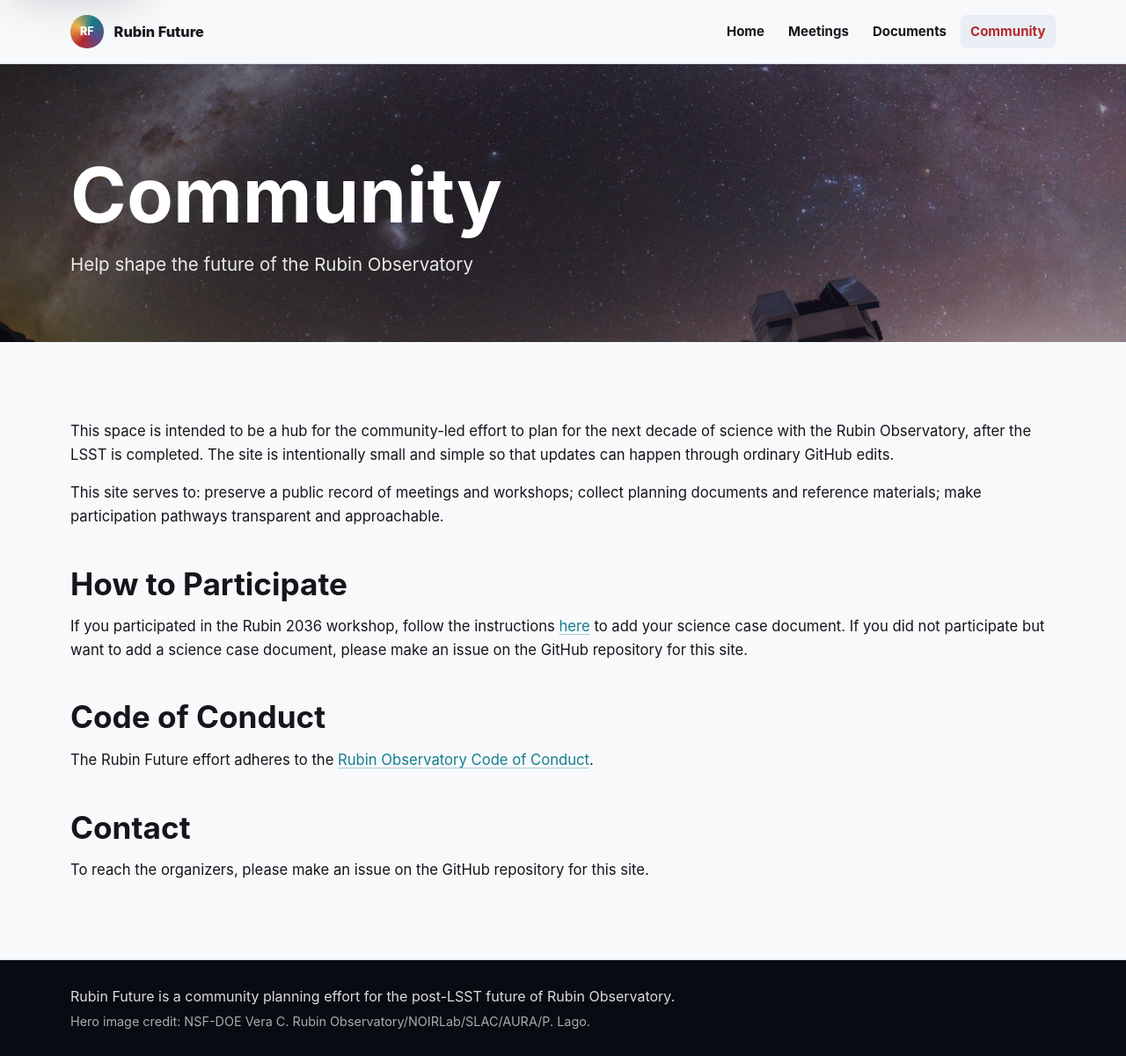
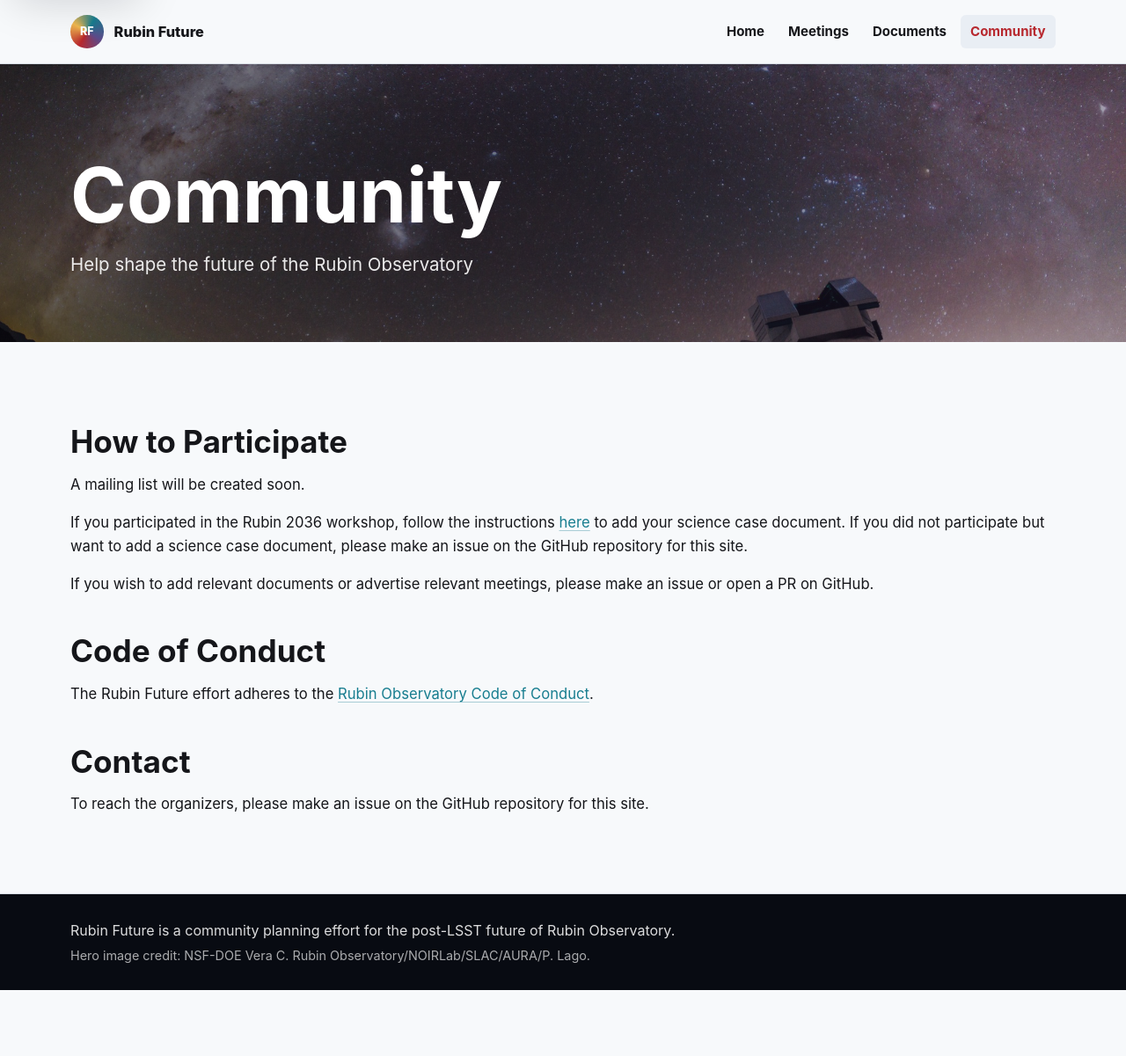
Before and after one commit to jfcrenshaw/rubin-future, a Jekyll site: the page built from community.md, in a window 1280 px wide and 1201 px high. Shown: the whole window at 88% size. Built offline with Jekyll 4.4.1, drawn with Linux system fonts in a browser that asks for light colours.

Commit message:
Improved lede; shortened community page

```diff
--- a/_layouts/home.html
+++ b/_layouts/home.html
@@ -8,7 +8,8 @@ layout: default
       <p class="eyebrow">Community hub for the post-LSST era</p>
       <h1>Rubin Future</h1>
       <p class="hero-lede">
-        A shared home for planning what science Rubin Observatory will pursue after the Legacy Survey of Space and Time
+        A shared home to plan for Rubin Observatory science<br>
+        in the post-LSST era
       </p>
       <div class="hero-actions" aria-label="Primary actions">
         <a class="button button-secondary" href="{% include link-target.html url='/meetings/' %}">Meetings</a>
--- a/community.md
+++ b/community.md
@@ -3,18 +3,14 @@ title: Community
 lede: Help shape the future of the Rubin Observatory
 ---
 
-This space is intended to be a hub for the community-led effort to plan for the next decade of science with the Rubin Observatory, after the LSST is completed.
-The site is intentionally small and simple so that updates can happen through ordinary GitHub edits.
+## How to Participate
 
-This site serves to:
-    preserve a public record of meetings and workshops;
-    collect planning documents and reference materials;
-    make participation pathways transparent and approachable.
-
-## How to Participate
+A mailing list will be created soon.
 
 If you participated in the Rubin 2036 workshop, follow the instructions <a href="{% include link-target.html url='/pages/Rubin2036proceedings/' %}">here</a> to add your science case document.
 If you did not participate but want to add a science case document, please make an issue on the GitHub repository for this site.
+
+If you wish to add relevant documents or advertise relevant meetings, please make an issue or open a PR on GitHub.
 
 ## Code of Conduct
 
```
